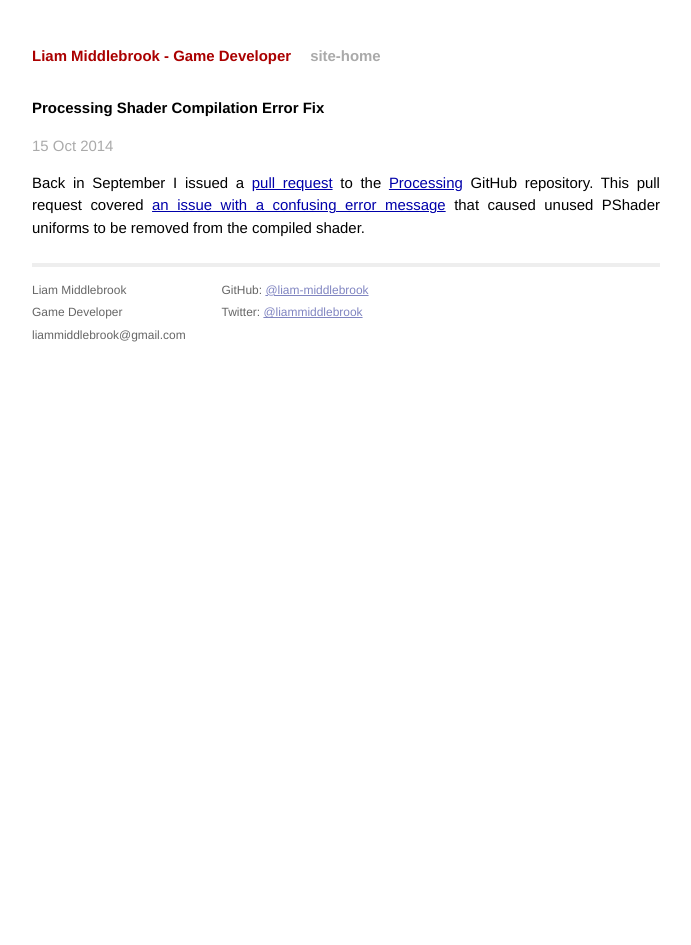
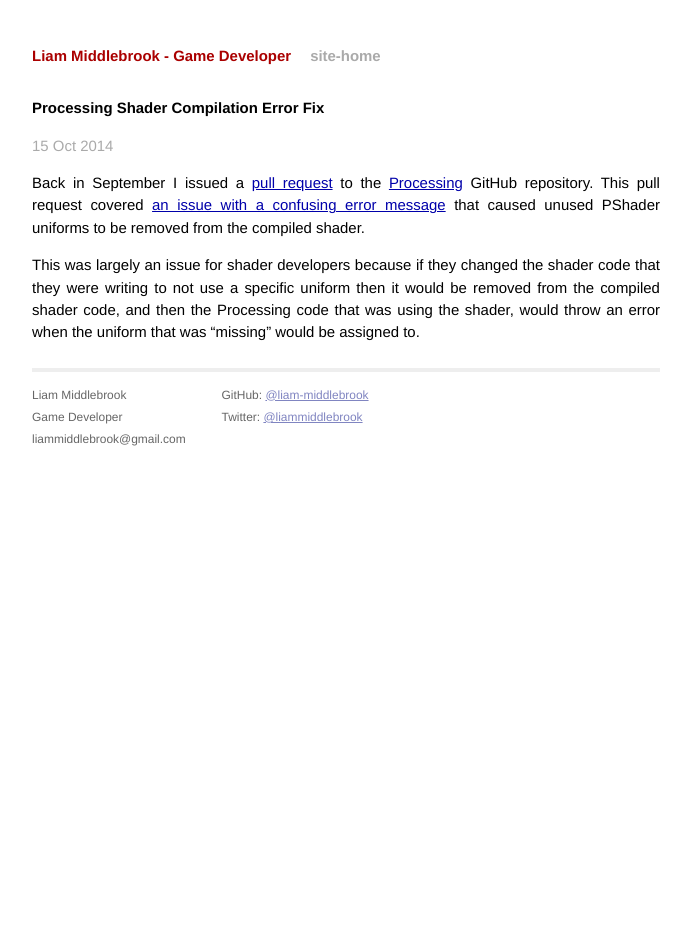
Before and after one commit to liam-middlebrook/blog, a Jekyll site: the page built from _posts/2014-10-15-processing-shader-error.markdown, in a window 1280 px wide. Shown: the whole page, without its empty margins (294-985 px from the left). Built offline with Jekyll 4.4.1, drawn with Linux system fonts in a browser that asks for light colours; Markdown is read by kramdown in place of the engine named in the settings.

Commit message:
updated processing blogpost

```diff
--- a/_posts/2014-10-15-processing-shader-error.markdown
+++ b/_posts/2014-10-15-processing-shader-error.markdown
@@ -8,3 +8,9 @@ to the [Processing](https://github.com/processing/processing) GitHub repository.
 This pull request covered
 [an issue with a confusing error message](https://github.com/processing/processing/issues/2593)
 that caused unused PShader uniforms to be removed from the compiled shader.
+
+This was largely an issue for shader developers because if they changed the
+shader code that they were writing to not use a specific uniform then it would
+be removed from the compiled shader code, and then the Processing code that
+was using the shader, would throw an error when the uniform that was "missing"
+would be assigned to.
```
